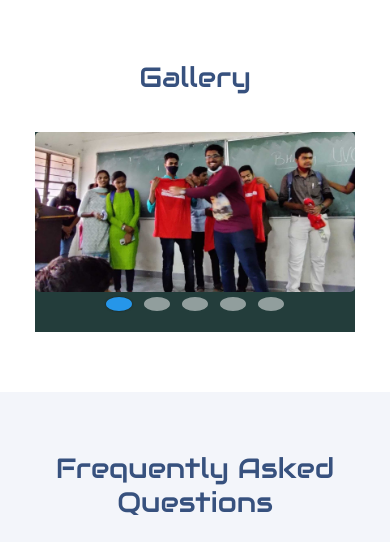
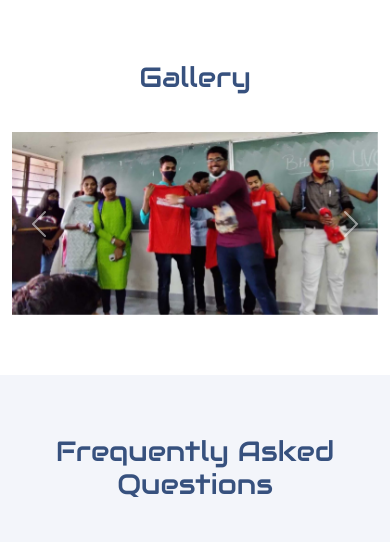
Before and after one commit to Nimitha-jagadeesha/Codefury, a Django app: page / in a window 390 px wide. Shown: the part 2551-3093 px from the top of the page. Run offline with Django 3.2, Linux system fonts and the light colour scheme; some libraries are stand-ins or nearby versions.

Commit message:
gallery updated

```diff
--- a/Codefury_app/static/css/style.css
+++ b/Codefury_app/static/css/style.css
@@ -895,159 +895,7 @@ background-position: center center;
 /*--------------------------------------------------------------
 # gallery Details
 --------------------------------------------------------------*/
-.img-slider{
-  position: relative;
-  width: 800px;
-  height: 500px;
-  background-color: rgb(35, 61, 59);
-}
 
-.img-slider .slide{
-  z-index: 1;
-  position: absolute;
-  width: 100%;
-  clip-path: circle(0% at 0 50%);
-}
-
-.img-slider .slide.active{
-  clip-path: circle(150% at 0 50%);
-  transition: 2s;
-  transition-property: clip-path;
-}
-
-.img-slider .slide img{
-  z-index: 1;
-  width: 100%;
-  border-radius: 5px;
-}
-
-.img-slider .slide .info{
-  position: absolute;
-  top: 0;
-  padding: 15px 30px;
-}
-
-.img-slider .slide .info h2{
-  color: #fff;
-  font-size: 45px;
-  text-transform: uppercase;
-  font-weight: 800;
-  letter-spacing: 2px;
-}
-
-.img-slider .slide .info p{
-  color: #fff;
-  background: rgba(0, 0, 0, 0.1);
-  font-size: 16px;
-  width: 60%;
-  padding: 10px;
-  border-radius: 4px;
-}
-
-.img-slider .navigation{
-  z-index: 2;
-  position: absolute;
-  display: flex;
-  bottom: 30px;
-  left: 50%;
-  transform: translateX(-50%);
-
-}
-
-.img-slider .navigation .btn{
-  background: rgba(255, 255, 255, 0.5);
-  width: 12px;
-  height: 12px;
-  margin: 10px;
-  border-radius: 50%;
-  cursor: pointer;
-}
-
-.img-slider .navigation .btn.active{
-  background: #2696E9;
-  box-shadow: 0 0 2px rgba(0, 0, 0, 0.5);
-  border-radius: 50%;
-}
-
-@media (max-width: 820px){
-  .img-slider{
-    width: 600px;
-    height: 375px;
-  }
-
-  .img-slider .slide .info{
-    padding: 10px 25px;
-  }
-
-  .img-slider .slide .info h2{
-    font-size: 35px;
-  }
-
-  .img-slider .slide .info p{
-    width: 70%;
-    font-size: 15px;
-  }
-
-  .img-slider .navigation{
-    bottom: 25px;
-  }
-
-  .img-slider .navigation .btn{
-    width: 10px;
-    height: 10px;
-    margin: 8px;
-  }
-}
-
-@media (max-width: 620px){
-  .img-slider{
-    width: 400px;
-    height: 250px;
-  }
-
-  .img-slider .slide .info{
-    padding: 10px 20px;
-  }
-
-  .img-slider .slide .info h2{
-    font-size: 30px;
-  }
-
-  .img-slider .slide .info p{
-    width: 80%;
-    font-size: 13px;
-  }
-
-  .img-slider .navigation{
-    bottom: 15px;
-  }
-
-  .img-slider .navigation .btn{
-    width: 8px;
-    height: 8px;
-    margin: 6px;
-  }
-}
-
-@media (max-width: 420px){
-  .img-slider{
-    width: 320px;
-    height: 200px;
-  }
-
-  .img-slider .slide .info{
-    padding: 5px 10px;
-  }
-
-  .img-slider .slide .info h2{
-    font-size: 25px;
-  }
-
-  .img-slider .slide .info p{
-    width: 90%;
-    font-size: 11px;
-  }
-}
 /*--------------------------------------------------------------
 # Frequently Asked Questions
 --------------------------------------------------------------*/
--- a/Codefury_app/templates/home.html
+++ b/Codefury_app/templates/home.html
@@ -13,7 +13,7 @@
 
   <!-- Favicons -->
   <link href="{% static 'img/favicon.webp' %}" rel="icon">
-
+  <link rel="stylesheet" href="https://maxcdn.bootstrapcdn.com/bootstrap/4.0.0/css/bootstrap.min.css" integrity="sha384-Gn5384xqQ1aoWXA+058RXPxPg6fy4IWvTNh0E263XmFcJlSAwiGgFAW/dAiS6JXm" crossorigin="anonymous">
   <!-- Google Fonts -->
   <link href="https://fonts.googleapis.com/css?family=Open+Sans:300,300i,400,400i,600,600i,700,700i|Jost:300,300i,400,400i,500,500i,600,600i,700,700i|Poppins:300,300i,400,400i,500,500i,600,600i,700,700i" rel="stylesheet">
  <!--Font awessome icon-->
@@ -171,36 +171,27 @@
 
         <div class="section-title">
           <h1>Gallery</h1>
-          <center>
-          <div class="img-slider">
-            <div class="slide active">
-              <img src="{% static 'img/1.jpg' %}" alt="">
+          <div id="carouselExampleControls" class="carousel slide" data-ride="carousel">
+            <div class="carousel-inner">
+              <div class="carousel-item active">
+                <img class="d-block w-100" src="{% static 'img/1.jpg' %}" alt="First slide">
+              </div>
+              <div class="carousel-item">
+                <img class="d-block w-100" src="{% static 'img/3.jpg' %}" alt="Second slide">
+              </div>
+              <div class="carousel-item">
+                <img class="d-block w-100" src="{% static 'img/1.jpg' %}" alt="Third slide">
+              </div>
             </div>
-            <div class="slide">
-              <img src="{% static 'img/3.jpg' %}" alt="">
-            </div>
-            <div class="slide">
-              <img src="{% static 'img/1.jpg' %}" alt="">
-              <div class="info">
-                </div>
-            </div>
-            <div class="slide">
-              <img src="{% static 'img/3.jpg' %}" alt="">
-              </div>
-            <div class="slide">
-              <img src="{% static 'img/1.jpg' %}" alt="">
-              <div class="info">
-                </div>
-            </div>
-            <div class="navigation">
-              <div class="btn active" ></div>
-              <div class="btn"></div>
-              <div class="btn"></div>
-              <div class="btn"></div>
-              <div class="btn"></div>
-            </div>
+            <a class="carousel-control-prev" href="#carouselExampleControls" role="button" data-slide="prev">
+              <span class="carousel-control-prev-icon" aria-hidden="true"></span>
+              <span class="sr-only">Previous</span>
+            </a>
+            <a class="carousel-control-next" href="#carouselExampleControls" role="button" data-slide="next">
+              <span class="carousel-control-next-icon" aria-hidden="true"></span>
+              <span class="sr-only">Next</span>
+            </a>
           </div>
-      </center>
 
 
         </div>
@@ -357,6 +348,10 @@
   <script src="{% static 'vendor/swiper/swiper-bundle.min.js' %}"></script>
   <script src="{% static 'vendor/waypoints/noframework.waypoints.js' %}"></script>
 
+  <script src="https://code.jquery.com/jquery-3.2.1.slim.min.js" integrity="sha384-KJ3o2DKtIkvYIK3UENzmM7KCkRr/rE9/Qpg6aAZGJwFDMVNA/GpGFF93hXpG5KkN" crossorigin="anonymous"></script>
+<script src="https://cdnjs.cloudflare.com/ajax/libs/popper.js/1.12.9/umd/popper.min.js" integrity="sha384-ApNbgh9B+Y1QKtv3Rn7W3mgPxhU9K/ScQsAP7hUibX39j7fakFPskvXusvfa0b4Q" crossorigin="anonymous"></script>
+<script src="https://maxcdn.bootstrapcdn.com/bootstrap/4.0.0/js/bootstrap.min.js" integrity="sha384-JZR6Spejh4U02d8jOt6vLEHfe/JQGiRRSQQxSfFWpi1MquVdAyjUar5+76PVCmYl" crossorigin="anonymous"></script>
+
   <!-- Template Main JS File -->
   <script src="{% static 'js/main.js' %}"></script>
 
```
Also changed, not shown: Codefury_app/static/js/main.js (+0 -57 lines).
